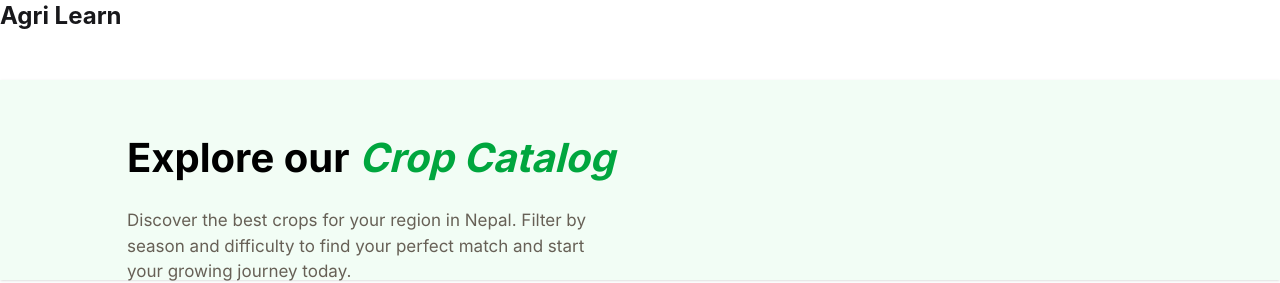
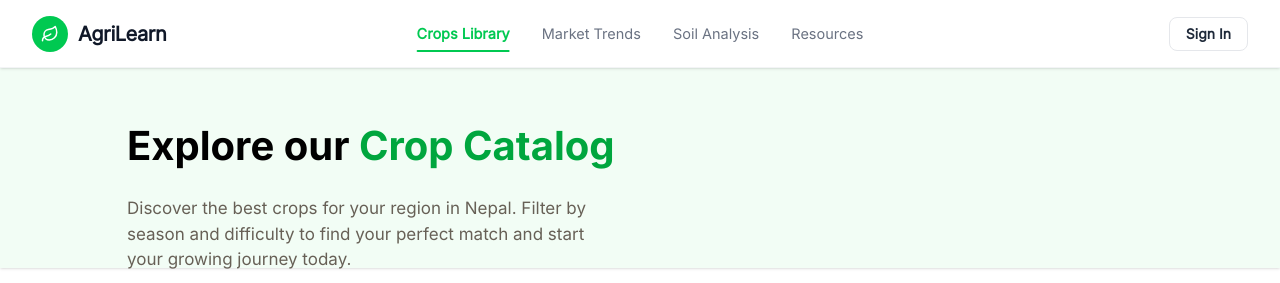
Before and after one commit to mychoise/Farming-Learning, a React (Vite) app in the folder client/: page / in a window 1280 px wide. Shown: the top 283 px of the page. Built offline with nearby package versions, Linux system fonts and the light colour scheme; no server answers.

Commit message:
Did some quick fixes

```diff
--- a/client/src/components/Navbar.tsx
+++ b/client/src/components/Navbar.tsx
@@ -1,9 +1,54 @@
+import { useState } from "react";
+import { Leaf } from "lucide-react";
+
 const Navbar = () => {
+  const [active, setActive] = useState("Crops Library");
+  const navItems = [
+    "Crops Library",
+    "Market Trends",
+    "Soil Analysis",
+    "Resources",
+  ];
+
   return (
-    <div className="w-full h-20 bg-white">
-      <h1 className="text-2xl font-bold">Agri Learn</h1>
-    </div>
-  )
-}
+    <nav className="w-full h-17 font-[Inter] bg-white border-b border-gray-100 shadow-sm flex items-center justify-between px-8 relative">
+      {/* Logo */}
+      <div className="flex items-center gap-2.5">
+        <div className="w-9 h-9 bg-green-500 rounded-full flex items-center justify-center shrink-0">
+          <Leaf size={18} color="white" strokeWidth={2} />
+        </div>
+        <span className="text-[20px] font-bold text-gray-900 tracking-tight">
+          AgriLearn
+        </span>
+      </div>
 
-export default Navbar
+      {/* Nav Links - centered */}
+      <div className="absolute left-1/2 -translate-x-1/2 flex items-center gap-1">
+        {navItems.map((item) => (
+          <button
+            key={item}
+            onClick={() => setActive(item)}
+            className={`relative text-[14.5px] font-medium px-3.5 py-1.5 rounded-md transition-all duration-150
+              ${
+                active === item
+                  ? "text-green-500 font-semibold"
+                  : "text-gray-500 hover:text-gray-900 hover:bg-green-50"
+              }`}
+          >
+            {item}
+            {active === item && (
+              <span className="absolute -bottom-0.5 left-3.5 right-3.5 h-0.5 bg-green-500 rounded-full" />
+            )}
+          </button>
+        ))}
+      </div>
+
+      {/* Sign In */}
+      <button className="text-sm font-semibold text-gray-800 border border-gray-200 rounded-lg px-4 py-1.5 hover:border-green-400 hover:text-green-500 hover:bg-green-50 transition-all duration-150">
+        Sign In
+      </button>
+    </nav>
+  );
+};
+
+export default Navbar;
--- a/client/src/pages/CropDetails.tsx
+++ b/client/src/pages/CropDetails.tsx
@@ -58,23 +58,6 @@ const CropDetails = () => {
     },
   ];
 
-  const StepByStepProcess = [
-    {
-      title: "Seeding & Preparation",
-      description: "Start seeds indoors 6-8 weeks before the last frost.",
-    },
-    {
-      title: "Transplanting",
-      description:
-        "Transplant to a sunny location once soil has warmed. Space plants 10-12 inches apart to allow for bushy growth.",
-    },
-    {
-      title: "Care & Maintenance",
-      description:
-        "Pinching off the first flower buds will encourage a bushier plant with more blooms throughout the season.",
-    },
-  ];
-
   const nutrients = [
     {
       key: "nitrogen",
@@ -107,9 +90,6 @@ const CropDetails = () => {
       barColor: "bg-amber-400",
     },
   ];
-  const schedule =
-    "Water deeply once a week, providing about 1 inch of water. During extreme heat, increase frequency to twice weekly. Avoid overhead watering to prevent powdery mildew and fungal issues on the foliage.";
-
   const shuffledColors = useMemo(() => {
     return [...Colors].sort(() => Math.random() - 0.5);
   }, []);
@@ -134,7 +114,7 @@ const CropDetails = () => {
               ({IndividualCrop?.crop.scientificName})
             </span>
           </h1>
-          <button className="bg-[#1DC964] w-[250px] pt-2 pb-2 font-[Inter] text-white text-lg  px-6 py-2 rounded-full">
+          <button className="bg-[#1DC964] w-62.5 pt-2 pb-2 font-[Inter] text-white text-lg  px-6 py-2 rounded-full">
             Get Growing Guide
           </button>
         </div>
@@ -155,7 +135,7 @@ const CropDetails = () => {
               <div
                 key={i}
                 className="relative flex flex-col items-center gap-1 flex-1 font-[Inter]
-    before:absolute before:left-0 before:top-[-10px] before:bg-gray-300 before:h-20 before:w-px
+    before:absolute before:left-0 before:-top-2.5 before:bg-gray-300 before:h-20 before:w-px
     first:before:hidden"
               >
                 <span className="text-green-500">{stat.icon}</span>
@@ -185,7 +165,7 @@ const CropDetails = () => {
               <span className="text-[20px] font-[medium]">Crop Overview</span>
             </div>
 
-            <div className="bg-white shadow-xl  rounded-4xl mt-2 w-[880px] pr-7 pb-10 text-[18px] pt-12 pl-14 font-[Inter]">
+            <div className="bg-white shadow-xl  rounded-4xl mt-2 w-220 pr-7 pb-10 text-[18px] pt-12 pl-14 font-[Inter]">
               <p className="text-[#3D3834]">
                 {IndividualCrop?.crop.description ||
                   "The Golden Marigold is a vibrant, hardy annual plant celebrated in Nepal for its cultural significance and pest-repelling properties. Widely used in festivals like Tihar, these flowers thrive in various soil types and are essential for organic pest management in diverse agricultural systems."}
@@ -249,7 +229,7 @@ const CropDetails = () => {
         </div>
 
         {/* Crop Overview Righth side */}
-        <div className=" flex-col flex-shrink-0 flex-wrap flex gap-8 mt-20 w-[27%] ">
+        <div className=" flex-col shrink-0 flex-wrap flex gap-8 mt-20 w-[27%] ">
           {/* Crop Action */}
           <div className="flex flex-col pt-10 pl-10 rounded-2xl shadow-2xl h-45 w-full bg-[#1DC964] gap-4">
             <div className="flex gap-2 items-center">
@@ -317,7 +297,7 @@ const CropDetails = () => {
 
             {/* Weekly Cadence Card */}
             <div className="bg-gray-50 rounded-xl flex items-center gap-3 px-4 py-3 mb-4">
-              <div className="w-11 h-11 rounded-2xl bg-blue-100 flex items-center justify-center flex-shrink-0">
+              <div className="w-11 h-11 rounded-2xl bg-blue-100 flex items-center justify-center shrink-0">
                 <Calendar color="#2F92F4" />
               </div>
 
--- a/client/src/pages/CropList.tsx
+++ b/client/src/pages/CropList.tsx
@@ -2,14 +2,12 @@ import { ChevronRight, Flower2 } from "lucide-react";
 import Filter from "../components/crop/Filter";
 import CropCard from "../components/crop/CropCard";
 import { Crops } from "../constants/crops";
-import { useEffect, useState } from "react";
+import { useEffect } from "react";
 import { useFilterStore } from "../store/useFilter";
 const CropList = () => {
-  const [selectedvalue, setselectedvalue] = useState<string[]>([]);
   const {
     season,
     filteredCrops,
-    allCrops,
     setCrops,
     setPagination,
     totalPage,
@@ -17,7 +15,7 @@ const CropList = () => {
     totalCrops,
   } = useFilterStore();
   useEffect(() => {
-    setCrops(Crops.crop);
+    setCrops();
   }, []);
   const simpleArray = Array.from({ length: totalPage }, (_, i) => i + 1);
   const formatArray = (arr: string[]) =>
@@ -30,9 +28,7 @@ const CropList = () => {
       <div className="bg-[#F2FDF5] shadow pl-31.75 h-[25vh] pt-12 pb-6 flex flex-col w-full">
         <h1 className=" text-[40px] font-black font-[medium] text-black">
           Explore our{" "}
-          <span className=" font-black italic text-green-600">
-            Crop Catalog
-          </span>
+          <span className=" font-black  text-green-600">Crop Catalog</span>
         </h1>
         <div className="text-[17px] w-[43%] mt-5 font-[font1] text-black">
           <p className="text-[#676056] font-[Inter]">
@@ -85,7 +81,7 @@ const CropList = () => {
                 <h3 className="text-2xl font-semibold text-slate-800 mb-2">
                   No crops found
                 </h3>
-                <p className="text-slate-500 max-w-[280px] mb-8 leading-relaxed">
+                <p className="text-slate-500 max-w-70 mb-8 leading-relaxed">
                   It looks like your field is empty. Try adjusting your filters
                   or adding a new crop to get started.
                 </p>
--- a/client/src/store/useFilter.tsx
+++ b/client/src/store/useFilter.tsx
@@ -1,6 +1,5 @@
 import { create } from "zustand";
 import { axiosInstance } from "../lib/axios";
-import axios from "axios";
 
 type FilterStore = {
   season: string[];
@@ -34,6 +33,7 @@ export const useFilterStore = create<FilterStore>((set, get) => ({
   setDifficulty: (difficulty) => set({ difficulty }),
 
   setCrops: async () => {
+    try {
       const page = get().currentPage;
       const result = await axiosInstance.get(`/crop/all?page=${page}`);
       const totalPage = Math.ceil(result.data.pagination.total / 9);
@@ -45,16 +45,17 @@ export const useFilterStore = create<FilterStore>((set, get) => ({
         totalPage,
         totalCrops: result.data.pagination.total,
       });
-    console.log("hi");
+    } catch (error) {
+      console.log("error", error);
+    }
   },
 
   applyFilters: async () => {
+    try {
       const { season, difficulty, currentPage } = get();
       const difficult = difficulty.map((difficult) =>
         difficult.toLocaleLowerCase(),
       );
-
-    console.log("Filter clicked");
 
       const result = await axiosInstance.get("/crop/all", {
         params: {
@@ -63,14 +64,15 @@ export const useFilterStore = create<FilterStore>((set, get) => ({
           difficulty: difficult.join(","),
         },
       });
-
-    console.log(result.data);
       set({
         allCrops: result.data.crop,
         filteredCrops: result.data.crop,
         currentPage: result.data.pagination.page,
         totalPage: Math.ceil(result.data.pagination.total / 9),
       });
+    } catch (error) {
+      console.log("error", error);
+    }
   },
 
   resetFilters: () =>
@@ -80,6 +82,7 @@ export const useFilterStore = create<FilterStore>((set, get) => ({
       filteredCrops: state.allCrops,
     })),
   setPagination: async (page) => {
+    try {
       const result = await axiosInstance.get(`/crop/all?page=${page}`);
       console.log(result.data);
       set({
@@ -88,6 +91,9 @@ export const useFilterStore = create<FilterStore>((set, get) => ({
         currentPage: result.data.pagination.page,
         totalPage: Math.ceil(result.data.pagination.total / 9),
       });
+    } catch (error) {
+      console.log("error", error);
+    }
   },
 
   getIndividualCrop: async (id) => {
```
Lines whose indentation alone changed are shown as unchanged.
